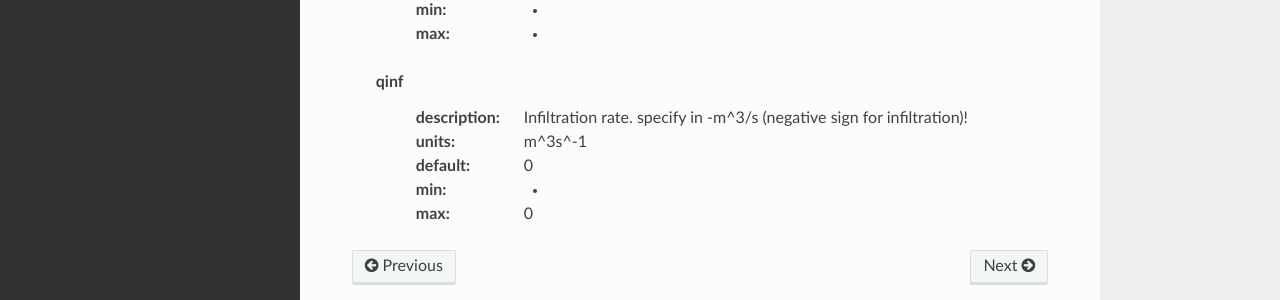
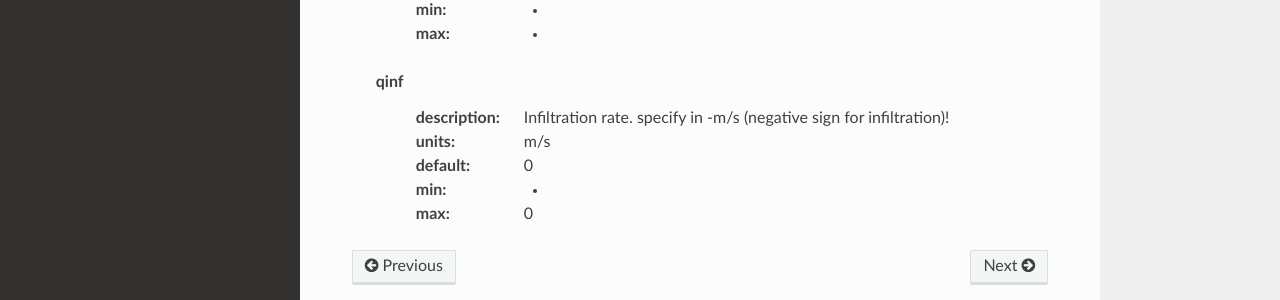
Before and after one commit to Leynse/SFINCS, a Sphinx documentation site: the page built from docs/parameters.rst, in a window 1280 px wide and 900 px high, scrolled down 753 px. Shown: the part 485-785 px from the top of the window. Built offline with Sphinx 7.4.7 and the Read the Docs theme 2.0.0, drawn with Linux system fonts in a browser that asks for light colours.

Commit message:
Update parameters.rst
Typo; infiltration is in -m/s not -m3/s

```diff
--- a/docs/parameters.rst
+++ b/docs/parameters.rst
@@ -40,8 +40,8 @@ Parameters
 	  :min:			-
 	  :max:			-
 	qinf
-	  :description:		Infiltration rate. specify in -m^3/s (negative sign for infiltration)!
-	  :units:		m^3s^-1
+	  :description:		Infiltration rate. specify in -m/s (negative sign for infiltration)!
+	  :units:		m/s
 	  :default:		0
 	  :min:			-
 	  :max:			0
```
